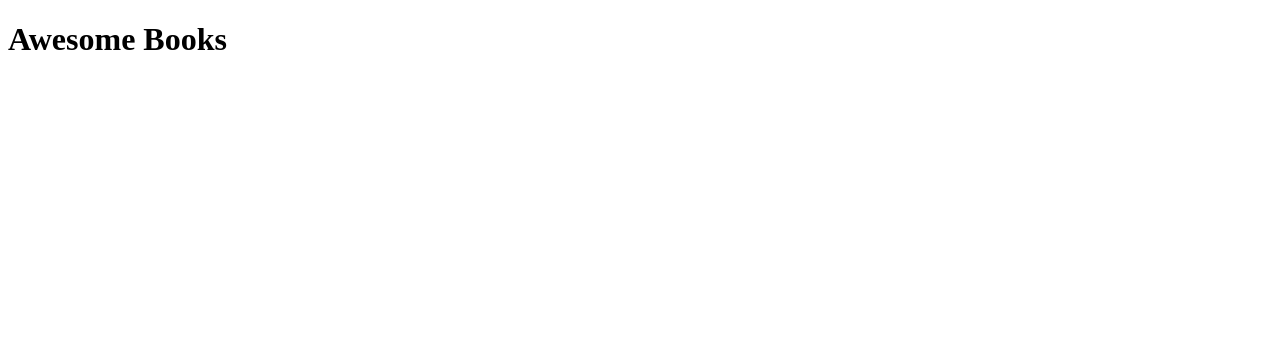
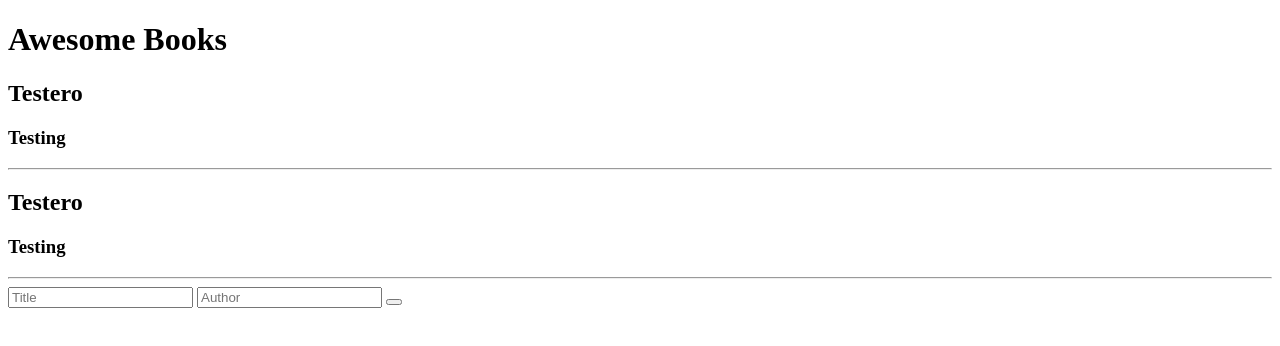
Before and after one commit to AlphaNtihinduka/Awesome-books, a plain HTML site: page index.html in a window 1280 px wide. Drawn offline with Linux system fonts and the light colour scheme.

Commit message:
Create list.js

```diff
--- /dev/null
+++ b/data.js
@@ -0,0 +1,12 @@
+const data = [
+    {
+        Title: "Testero",
+        Author: "Testing"
+    },
+    {
+        Title: "Testero",
+        Author: "Testing"
+    }
+]
+
+export default data;
--- a/index.html
+++ b/index.html
@@ -9,7 +9,15 @@
 </head>
 <body>
     <h1 class="books-heading">Awesome Books</h1>
-    <div class="book-list"></div>
+    <div class="book-list">
 
+
+    </div>
+    <form action="add-book">
+        <input type="text" placeholder="Title">
+        <input type="text" placeholder="Author">
+        <button type="button"></button>
+    </form>
+    <script type="module" src="list.js"></script>
 </body>
 </html>
--- /dev/null
+++ b/list.js
@@ -0,0 +1,17 @@
+import data from './data.js';
+
+const lsit = document.querySelector(".book-list");
+
+for(let i = 0; i<data.length; i++){
+    const div = document.createElement('div');
+    const h2 = document.createElement('h2');
+    h2.innerHTML = data[i].Title;
+    const h3 = document.createElement('h3');
+    h3.innerHTML = data[i].Author;
+    const hr = document.createElement('hr');
+
+    lsit.appendChild(div)
+    div.appendChild(h2)
+    div.appendChild(h3)
+    div.appendChild(hr)
+}
```
